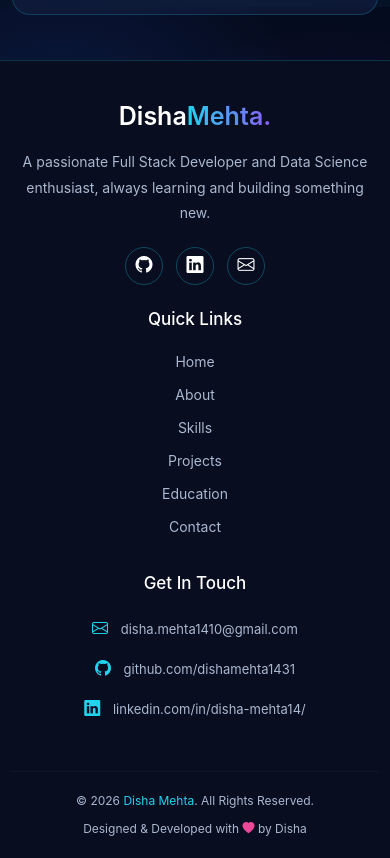
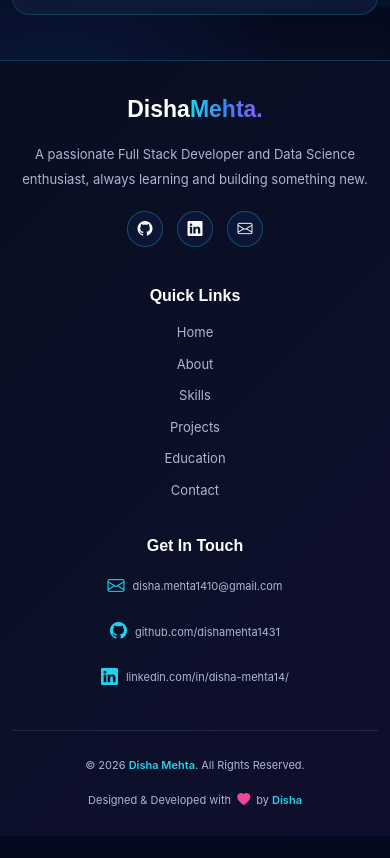
Before and after one commit to dishamehta1431/Disha-s_Portfolio, a plain HTML site: page index.html in a window 390 px wide. Shown: the part 10121-10979 px from the top of the page. After the commit the page ends 10957 px from the top, so only its background shows below. Drawn offline with nearby package versions, Linux system fonts and the light colour scheme.

Commit message:
some portfolio changes

```diff
--- a/index.html
+++ b/index.html
@@ -874,20 +874,27 @@
     </section>
     <!-- Contact Section End -->
 
-    <!-- Footer Section Start -->
-    <footer class="footer-section" data-aos="fade-up">
+
+<footer class="footer-section">
   <div class="container">
+
     <div class="row gy-4">
+
       <!-- About -->
-          <div class="col-md-5 footer-about">
-            <h3 class="footer-logo">Disha<span>Mehta.</span></h3>
+      <div class="col-lg-5 col-md-5 footer-about">
+
+        <h3 class="footer-logo">
+          Disha<span>Mehta.</span>
+        </h3>
 
         <p>
-              A passionate Full Stack Developer and Data Science enthusiast,
-              always learning and building something new.
+          A passionate Full Stack Developer and Data Science
+          enthusiast, always learning and building something new.
         </p>
 
-            <div class="footer-social" data-aos="zoom-in">
+        <!-- Social Links -->
+        <div class="footer-social">
+
           <a href="https://github.com/dishamehta1431" target="_blank">
             <i class="bi bi-github"></i>
           </a>
@@ -899,11 +906,13 @@
           <a href="mailto:disha.mehta1410@gmail.com">
             <i class="bi bi-envelope"></i>
           </a>
+
         </div>
       </div>
 
       <!-- Quick Links -->
-          <div class="col-md-3 footer-links">
+      <div class="col-lg-3 col-md-3 footer-links">
+
         <h5>Quick Links</h5>
 
         <a href="#Home">Home</a>
@@ -912,10 +921,12 @@
         <a href="#Projects">Projects</a>
         <a href="#Education">Education</a>
         <a href="#Contact">Contact</a>
+
       </div>
 
       <!-- Contact Info -->
-          <div class="col-md-4 footer-contact">
+      <div class="col-lg-4 col-md-4 footer-contact">
+
         <h5>Get In Touch</h5>
 
         <p>
@@ -932,24 +943,31 @@
           <i class="bi bi-linkedin"></i>
           linkedin.com/in/disha-mehta14/
         </p>
-          </div>
+
       </div>
 
-        <hr class="footer-divider" />
+    </div>
+
+    <!-- Divider -->
+    <hr class="footer-divider">
 
     <!-- Copyright -->
-        <div class="footer-bottom" data-aos="fade-up">
-          <p>© 2026 <span>Disha Mehta</span>. All Rights Reserved.</p>
+    <div class="footer-bottom">
+
+      <p>
+        © 2026 <span>Disha Mehta</span>. All Rights Reserved.
+      </p>
 
       <p>
         Designed & Developed with
         <i class="bi bi-heart-fill"></i>
-            by Disha
+        by <span>Disha</span>
       </p>
+
     </div>
+
   </div>
 </footer>
-    <!-- Footer Section End -->
 
     <form
       action="https://formsubmit.co/disha.mehta1410@gmail.com"
--- a/style.css
+++ b/style.css
@@ -1334,166 +1334,371 @@ body {
   }
 }
 
-/* ==========================
+
+/* =================================
    FOOTER SECTION
-========================== */
+================================= */
 
 .footer-section {
-  background: #080d20;
-  padding: 55px 0 20px;
+  width: 100%;
+  background: linear-gradient(
+    135deg,
+    #080d20,
+    #0b1028,
+    #100e2d
+  );
+  padding: 60px 0 20px;
   border-top: 1px solid rgba(34, 211, 238, 0.2);
-}
-
-/* Footer About */
+  position: relative;
+}
+
+/* =================================
+   FOOTER ABOUT
+================================= */
+
+.footer-about {
+  padding-right: 35px;
+}
 
 .footer-logo {
-  font-size: 25px;
-  font-weight: 600;
   color: #ffffff;
+  font-family: "Poppins", sans-serif;
+  font-size: 26px;
+  font-weight: 700;
   margin-bottom: 18px;
 }
 
 .footer-logo span {
-  background: linear-gradient(90deg, #22d3ee, #8b5cf6);
+  background: linear-gradient(
+    90deg,
+    #22d3ee,
+    #3b82f6,
+    #8b5cf6
+  );
   -webkit-background-clip: text;
   -webkit-text-fill-color: transparent;
 }
 
 .footer-about p {
-  color: var(--secondary-text);
+  color: #aab8d0;
+  font-family: "Inter", sans-serif;
   font-size: 14px;
-  line-height: 1.8;
-  max-width: 350px;
-}
-
-/* Social Links */
+  font-weight: 400;
+  line-height: 1.9;
+  max-width: 360px;
+  margin-bottom: 20px;
+}
+
+/* =================================
+   FOOTER SOCIAL ICONS
+================================= */
 
 .footer-social {
   display: flex;
-  gap: 13px;
-  margin-top: 22px;
+  align-items: center;
+  gap: 14px;
+  margin-top: 20px;
 }
 
 .footer-social a {
-  width: 38px;
-  height: 38px;
+  width: 40px;
+  height: 40px;
   display: flex;
   justify-content: center;
   align-items: center;
 
-  color: white;
+  color: #f8fafc;
   font-size: 17px;
-
+  text-decoration: none;
+
+  background: rgba(37, 99, 235, 0.08);
   border: 1px solid rgba(34, 211, 238, 0.3);
   border-radius: 50%;
 
-  transition: 0.3s ease;
+  transition: all 0.3s ease;
 }
 
 .footer-social a:hover {
-  color: #080d20;
-  background: var(--cyan-accent);
-  border-color: var(--cyan-accent);
-  transform: translateY(-4px);
-}
-
-/* Footer Headings */
+  color: #050b1e;
+  background: #22d3ee;
+  border-color: #22d3ee;
+  transform: translateY(-5px);
+  box-shadow: 0 5px 18px rgba(34, 211, 238, 0.25);
+}
+
+/* =================================
+   FOOTER HEADINGS
+================================= */
 
 .footer-links h5,
 .footer-contact h5 {
-  color: white;
+  color: #ffffff;
+  font-family: "Poppins", sans-serif;
   font-size: 17px;
-  font-weight: 500;
-  margin-bottom: 22px;
-}
-
-/* Quick Links */
+  font-weight: 600;
+  margin-bottom: 24px;
+}
+
+/* =================================
+   QUICK LINKS
+================================= */
 
 .footer-links {
   display: flex;
   flex-direction: column;
+  align-items: flex-start;
 }
 
 .footer-links a {
-  color: var(--secondary-text);
+  color: #aab8d0;
+  font-family: "Inter", sans-serif;
+  font-size: 14px;
+  font-weight: 400;
   text-decoration: none;
-  font-size: 14px;
-  margin-bottom: 12px;
-  transition: 0.3s ease;
+
+  margin-bottom: 13px;
+
+  transition: all 0.3s ease;
 }
 
 .footer-links a:hover {
-  color: var(--cyan-accent);
-  padding-left: 5px;
-}
-
-/* Contact Information */
+  color: #22d3ee;
+  padding-left: 6px;
+}
+
+/* =================================
+   FOOTER CONTACT
+================================= */
 
 .footer-contact p {
-  color: var(--secondary-text);
+  display: flex;
+  align-items: center;
+  gap: 12px;
+
+  color: #aab8d0;
+  font-family: "Inter", sans-serif;
   font-size: 13px;
-  margin-bottom: 16px;
+  font-weight: 400;
+
+  margin-bottom: 20px;
   overflow-wrap: anywhere;
 }
 
 .footer-contact i {
-  color: var(--cyan-accent);
-  margin-right: 9px;
-  font-size: 16px;
-}
-
-/* Divider */
+  color: #22d3ee;
+  font-size: 17px;
+  min-width: 17px;
+}
+
+.footer-contact p:hover {
+  color: #ffffff;
+}
+
+/* =================================
+   FOOTER DIVIDER
+================================= */
 
 .footer-divider {
-  border-color: rgba(255, 255, 255, 0.15);
+  width: 100%;
+  border: none;
+  border-top: 1px solid rgba(170, 184, 208, 0.15);
   margin: 35px 0 20px;
-}
-
-/* Bottom Footer */
+  opacity: 1;
+}
+
+/* =================================
+   COPYRIGHT SECTION
+================================= */
 
 .footer-bottom {
-  display: flex;
+  width: 100%;
+
+  display: flex !important;
   justify-content: space-between;
   align-items: center;
+
   flex-wrap: wrap;
-  gap: 10px;
+  gap: 15px;
+
+  padding: 10px 0 5px;
+
+  opacity: 1 !important;
+  visibility: visible !important;
+  transform: none;
 }
 
 .footer-bottom p {
-  color: var(--secondary-text);
-  font-size: 12px;
+  color: #aab8d0;
+  font-family: "Inter", sans-serif;
+  font-size: 13px;
+  font-weight: 400;
+
   margin: 0;
 }
 
 .footer-bottom span {
-  color: var(--cyan-accent);
+  color: #22d3ee;
+  font-weight: 600;
 }
 
 .footer-bottom i {
   color: #ec4899;
-}
-
-/* Responsive Design */
-
-@media (max-width: 767px) {
+  font-size: 13px;
+  margin: 0 3px;
+}
+
+/* =================================
+   TABLET RESPONSIVE
+================================= */
+
+@media (max-width: 991.98px) {
+
   .footer-section {
+    padding: 50px 0 20px;
+  }
+
+  .footer-about {
+    padding-right: 15px;
+  }
+
+  .footer-logo {
+    font-size: 24px;
+  }
+
+  .footer-links h5,
+  .footer-contact h5 {
+    font-size: 16px;
+  }
+
+  .footer-about p {
+    font-size: 13px;
+  }
+
+  .footer-links a {
+    font-size: 13px;
+  }
+
+  .footer-contact p {
+    font-size: 12px;
+    gap: 9px;
+  }
+
+  .footer-bottom p {
+    font-size: 12px;
+  }
+}
+
+/* =================================
+   MOBILE RESPONSIVE
+================================= */
+
+@media (max-width: 767.98px) {
+
+  .footer-section {
+    padding: 45px 0 20px;
     text-align: center;
-    padding: 40px 0 20px;
+  }
+
+  .footer-about {
+    padding: 0 15px;
   }
 
   .footer-about p {
-    margin: auto;
+    max-width: 400px;
+    margin: 0 auto 20px;
   }
 
   .footer-social {
     justify-content: center;
+    margin-bottom: 15px;
+  }
+
+  .footer-links {
+    align-items: center;
+  }
+
+  .footer-links h5,
+  .footer-contact h5 {
+    margin-bottom: 18px;
+  }
+
+  .footer-links a {
+    margin-bottom: 12px;
+  }
+
+  .footer-links a:hover {
+    padding-left: 0;
+    transform: translateY(-2px);
+  }
+
+  .footer-contact p {
+    justify-content: center;
+    font-size: 13px;
+  }
+
+  .footer-divider {
+    margin: 25px 0 20px;
   }
 
   .footer-bottom {
     justify-content: center;
     flex-direction: column;
-  }
-}
+    text-align: center;
+    gap: 12px;
+    padding: 10px 0;
+  }
+
+  .footer-bottom p {
+    font-size: 12px;
+    line-height: 1.8;
+  }
+}
+
+/* =================================
+   SMALL MOBILE
+================================= */
+
+@media (max-width: 480px) {
+
+  .footer-section {
+    padding: 35px 0 15px;
+  }
+
+  .footer-logo {
+    font-size: 23px;
+  }
+
+  .footer-about p {
+    font-size: 13px;
+    padding: 0 5px;
+  }
+
+  .footer-social a {
+    width: 36px;
+    height: 36px;
+    font-size: 15px;
+  }
+
+  .footer-links h5,
+  .footer-contact h5 {
+    font-size: 16px;
+  }
+
+  .footer-contact p {
+    font-size: 11px;
+    gap: 8px;
+  }
+
+  .footer-divider {
+    margin: 20px 0 15px;
+  }
+
+  .footer-bottom p {
+    font-size: 11px;
+  }
+}
+
+
 
 /* ==========================
    TESTIMONIALS SECTION
```
Lines whose indentation alone changed are shown as unchanged.
